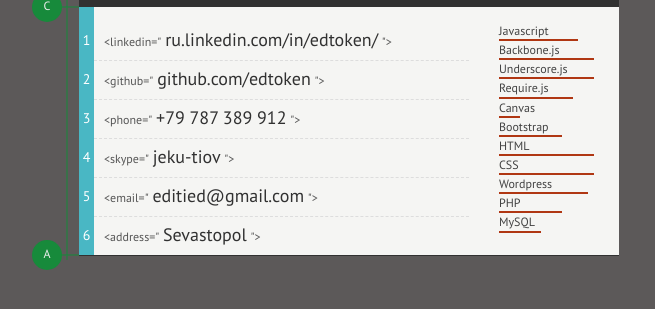
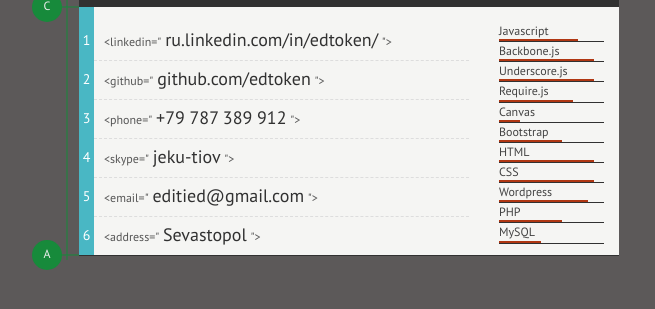
Before and after one commit to edtoken/edtoken.github.io, a plain HTML site: page index.html in a window 1280 px wide. Shown: the part 143-452 px from the top of the page, without its empty margins (291-946 px from the left). Drawn offline with Linux system fonts and the light colour scheme.

Commit message:
skills fix

```diff
--- a/assets/stylesheets/main.scss
+++ b/assets/stylesheets/main.scss
@@ -166,6 +166,15 @@ body
     {
         font-size: 12px;
         list-style: none;
+
+        &:after
+        {
+            content:"";
+            display: block;
+            width:100%;
+            background:#313131;
+            height:1px;
+        }
         span
         {
             display: block;
```
Also changed, not shown: assets/stylesheets/main.css, assets/stylesheets/main.min.css, 2 other files.
